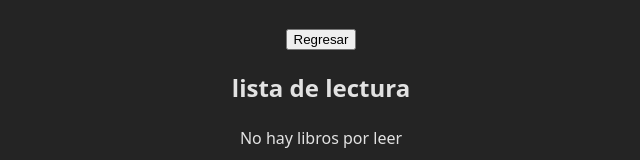
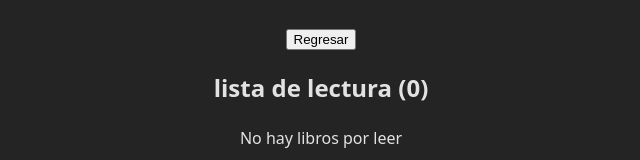
Before and after one commit to enriqueSFranco/primeros-pasos-con-react, a React (Vite) app: page /reading-list in a window 1280 px wide. Shown: the part 906-1066 px from the top of the page, without its empty margins (319-959 px from the left). Built offline with nearby package versions, Linux system fonts and the light colour scheme.

Commit message:
feat: Add views

```diff
--- a/src/views/InterviewTwo.tsx
+++ b/src/views/InterviewTwo.tsx
@@ -3,6 +3,9 @@ import { useLibrary } from '@/stores/library.store'
 import HeaderLibrary from '@/components/InterviewTwo/HeaderLibrary'
 import Library from '@/components/InterviewTwo/Library'
 import LibraryFilters from '@/components/InterviewTwo/LibraryFilters'
+import { BookLoader } from '@/services/library'
+
+const bookLoader = new BookLoader
 
 const InterviewTwo = () => {
   const { library, loading, genres, filteredBooks, fetchLibrary } = useLibrary(state => ({
@@ -15,7 +18,7 @@ const InterviewTwo = () => {
   }))
 
   useEffect(() => {
-    fetchLibrary()
+    fetchLibrary(bookLoader)
   }, [])
 
   // useEffect(() => {
--- a/src/views/ReadingList.tsx
+++ b/src/views/ReadingList.tsx
@@ -15,7 +15,7 @@ const ReadingList: React.FC = () => {
       <header>
         <button onClick={handleNavigate}>Regresar</button>
       </header>
-      <h2>lista de lectura</h2>
+      <h2>lista de lectura ({readingList.library.length})</h2>
       {hasReadingList ? (
         <ul className="reading-list">
           {readingList.library.map(({ book }) => (<Book book={book} isInReadingList />))}
```
